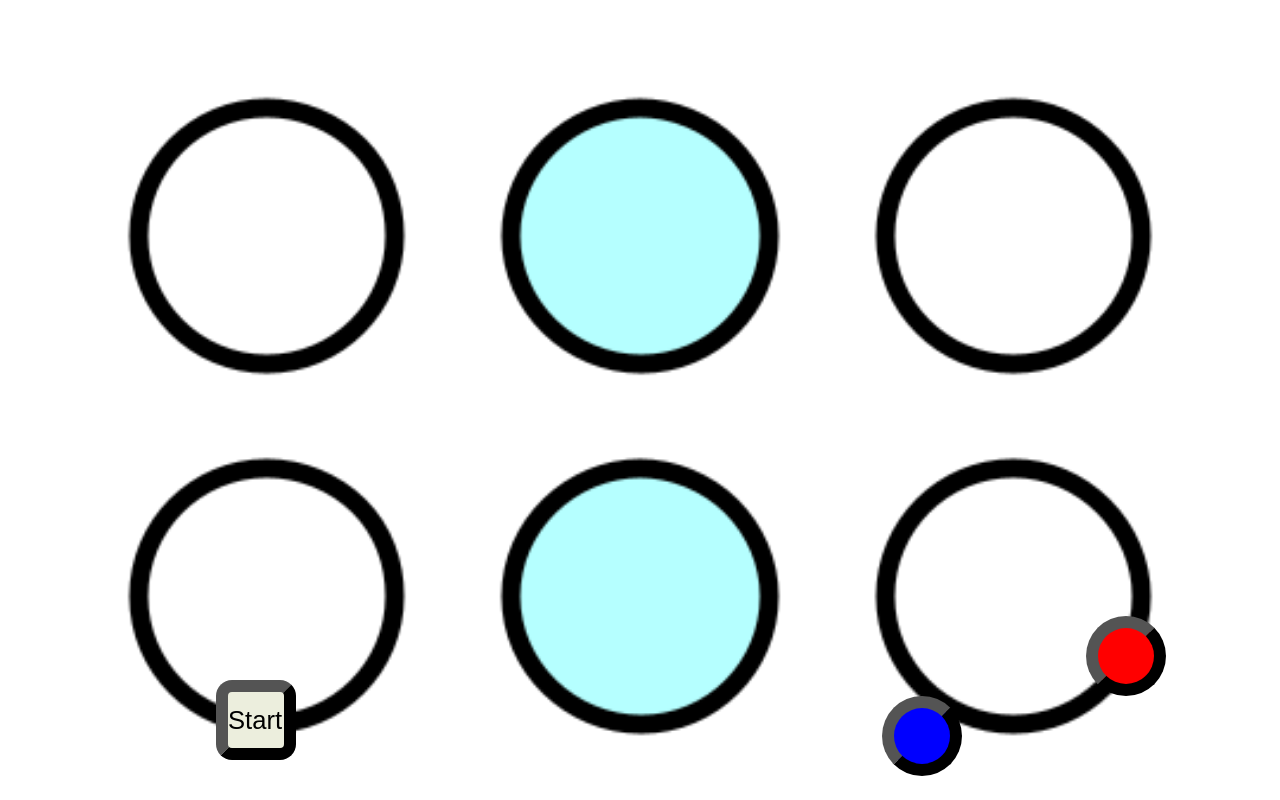
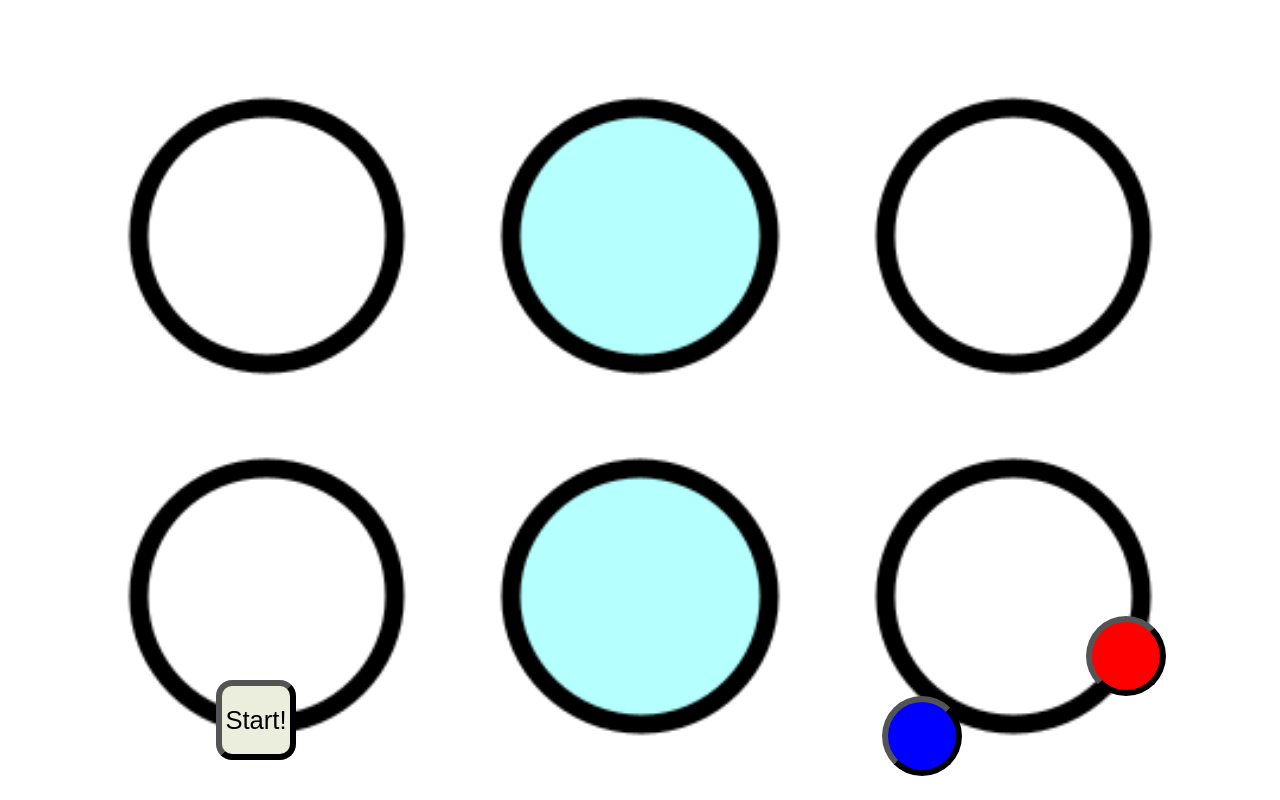
Before and after one commit to Neeekah/DADN, a plain HTML site: page index.html in a window 1280 px wide. Shown: the top 800 px of the page. Drawn offline with Linux system fonts and the light colour scheme.

Commit message:
Full Screen Attempt 3

```diff
--- a/index.html
+++ b/index.html
@@ -2,6 +2,7 @@
 <html lang="de">
 <head>
     <title>Dude ärger dich nicht</title>
+    <meta name="viewport" content="width=device-width, initial-scale=1.0">
 </head>
 <body>
 
@@ -127,7 +128,7 @@
     margin: 0;
     padding: 0;
     transform: translate(-50%, -50%);
-    border-width: 12px;
+    border-width: 6px;
     border-color: black;
   }
   #Soundbutton1 {
@@ -135,7 +136,7 @@
     height: 10vh;
     width: 10vh;
     border-radius: 50%;
-    position: absolute;
+    position: fixed;
     top: 92%;
     left: 72%;
   }
```
